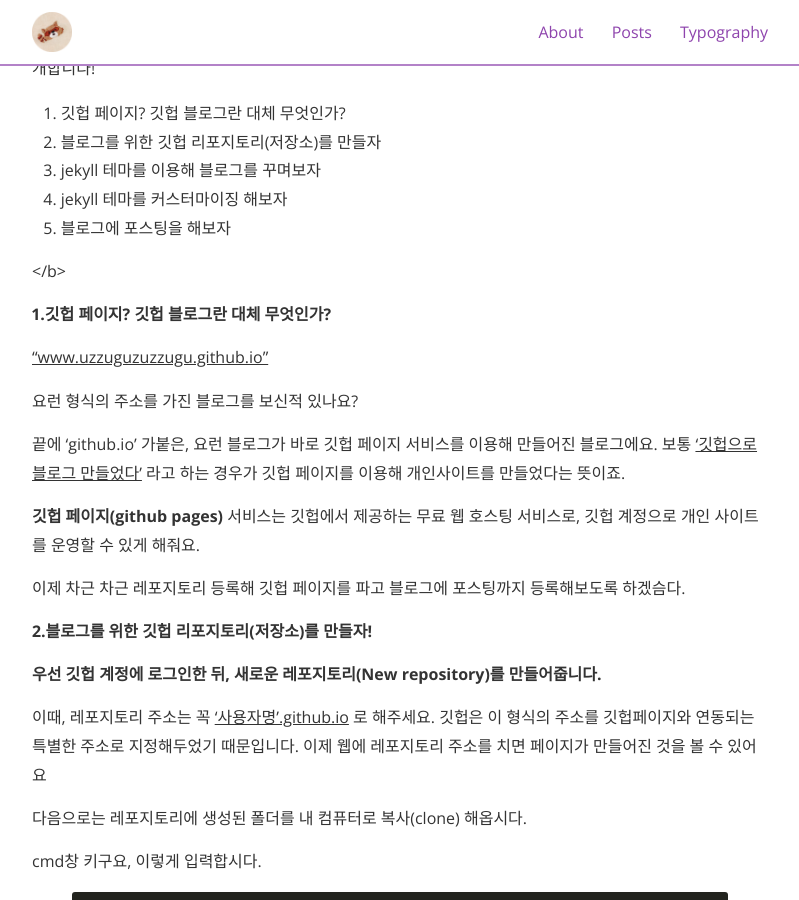
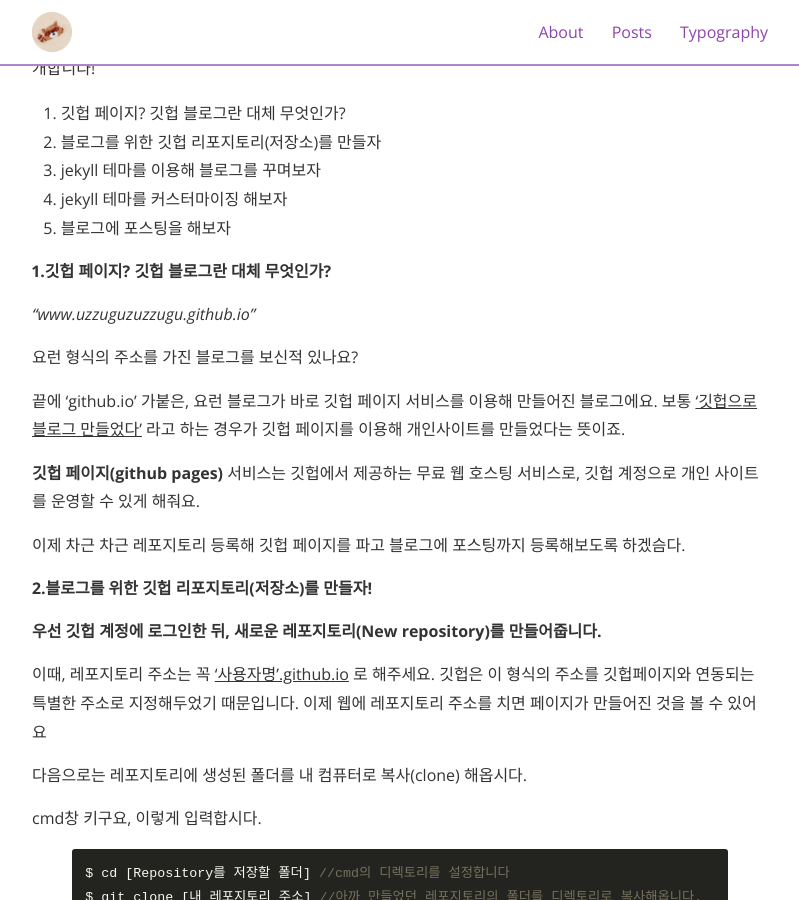
Before and after one commit to ziggulnugulee/ziggulnugulee.github.io, a Jekyll site: the page built from _posts/2020-09-13-uploadpost.md, in a window 1280 px wide and 900 px high, scrolled down 512 px. Shown: the whole window, without its empty margins (240-1039 px from the left). Built offline with Jekyll 4.4.1, drawn with Linux system fonts in a browser that asks for light colours; nearby versions of some CDN libraries.

Commit message:
firt posting font revised

```diff
--- a/_posts/2020-09-13-uploadpost.md
+++ b/_posts/2020-09-13-uploadpost.md
@@ -17,7 +17,6 @@
 
 드디어 첫 블로그 포스팅을 올리네요. 대망의 첫 포스팅에서는 깃헙 페이지를 이용해 블로그를 만드는 과정을 소개합니다!
 
-<b>
 <ol>
 <li>깃헙 페이지? 깃헙 블로그란 대체 무엇인가?</li>
 <li>블로그를 위한 깃헙 리포지토리(저장소)를 만들자</li>
@@ -25,11 +24,10 @@
 <li>jekyll 테마를 커스터마이징 해보자</li>
 <li>블로그에 포스팅을 해보자</li>
 </ol>
-</b>
 
 <b>1.깃헙 페이지? 깃헙 블로그란 대체 무엇인가?</b>
 
-<ins>"www.uzzuguzuzzugu.github.io"</ins>
+<i>"www.uzzuguzuzzugu.github.io"</i>
 
 요런 형식의 주소를 가진 블로그를 보신적 있나요?
 
```
